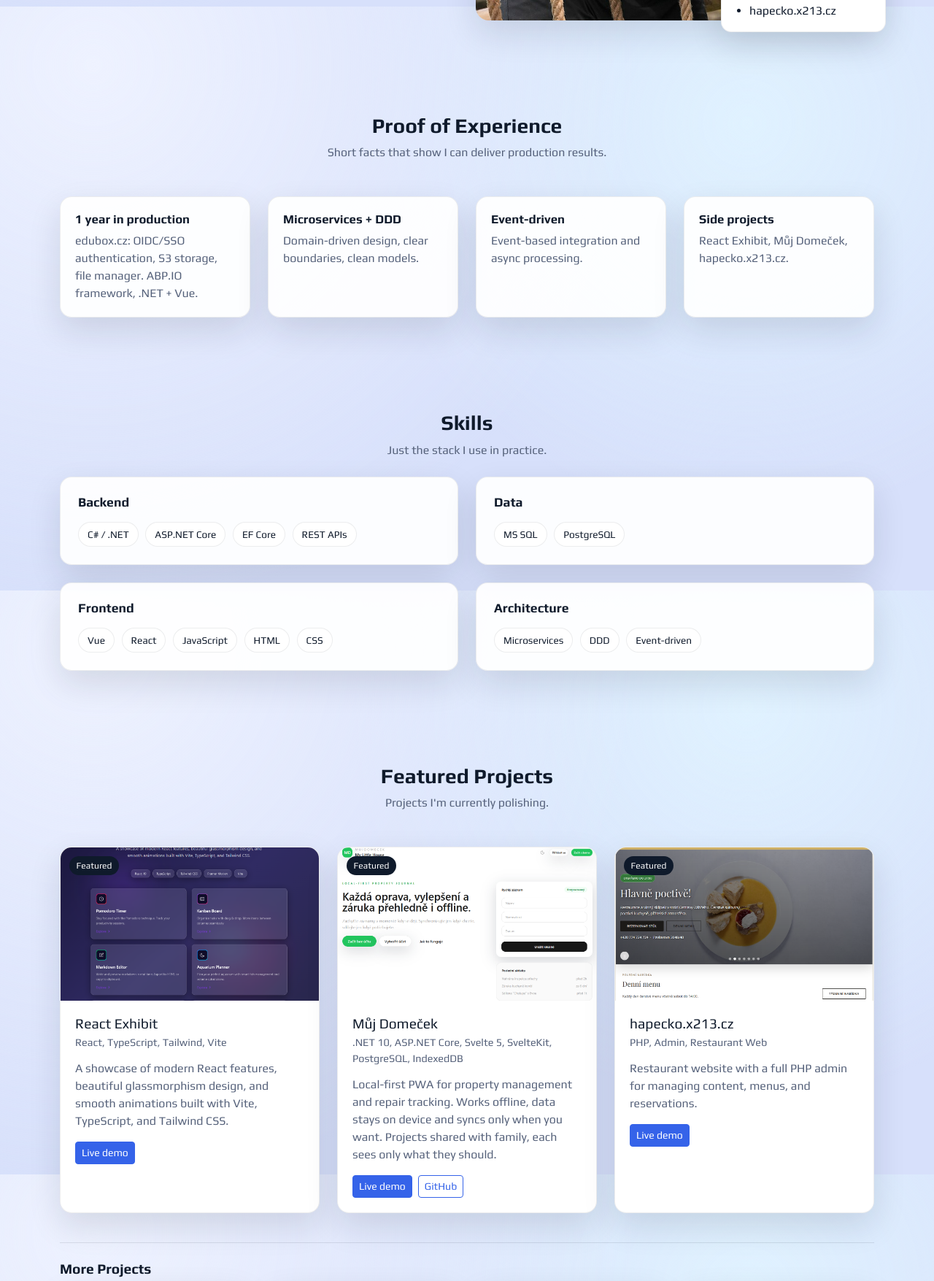
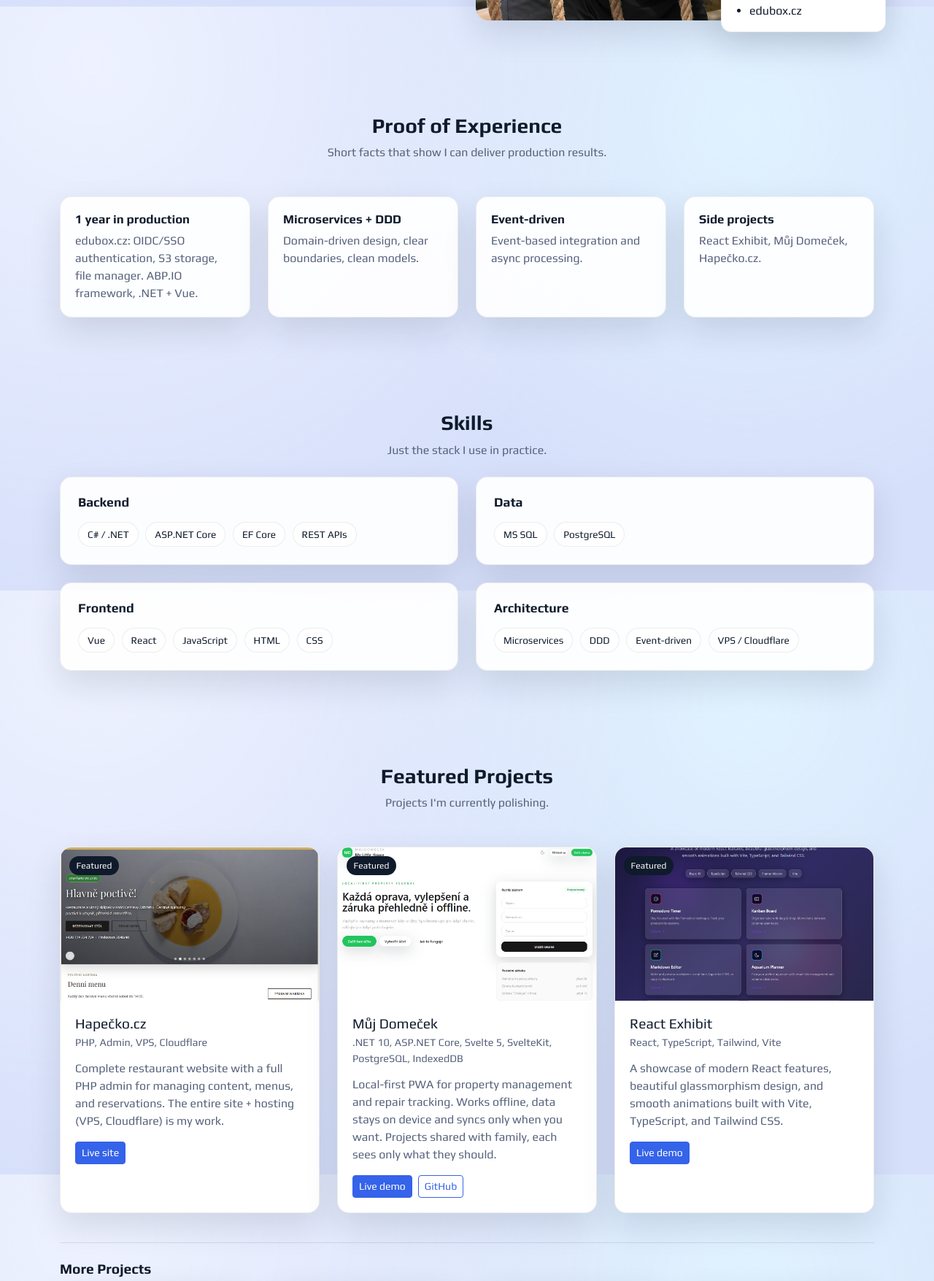
Before and after one commit to Dejwcz/portfolio, a website: page index.html in a window 1280 px wide. Shown: the part 791-2546 px from the top of the page at 73% size. Drawn offline with Linux system fonts and the light colour scheme.

Commit message:
Update Hapečko.cz project — live production, reorder featured projects
- Rename hapecko.x213.cz → Hapečko.cz with new URL hapecko.cz
- Update description: full site + hosting (VPS, Cloudflare) is my work
- Move Hapečko.cz to first featured project position
- Add VPS / Cloudflare skill chip to Architecture section
- Replace hapecko with edubox.cz in "currently working on" list

Co-Authored-By: Claude Opus 4.6 (1M context) <noreply@anthropic.com>

```diff
--- a/index.html
+++ b/index.html
@@ -263,7 +263,7 @@
                   <ul class="hero-card-list">
                     <li>React Exhibit</li>
                     <li>Můj Domeček</li>
-                    <li>hapecko.x213.cz</li>
+                    <li>edubox.cz</li>
                   </ul>
                 </div>
               </div>
@@ -340,10 +340,10 @@
                 </h3>
                 <p class="proof-text">
                   <span data-lang="cs"
-                    >React Exhibit, Můj Domeček, hapecko.x213.cz.</span
+                    >React Exhibit, Můj Domeček, Hapečko.cz.</span
                   >
                   <span data-lang="en"
-                    >React Exhibit, Můj Domeček, hapecko.x213.cz.</span
+                    >React Exhibit, Můj Domeček, Hapečko.cz.</span
                   >
                 </p>
               </div>
@@ -420,6 +420,7 @@
                   <span class="skill-chip">Microservices</span>
                   <span class="skill-chip">DDD</span>
                   <span class="skill-chip">Event-driven</span>
+                  <span class="skill-chip">VPS / Cloudflare</span>
                 </div>
               </div>
             </div>
@@ -447,40 +448,36 @@
             <div class="col-lg-4">
               <article class="project-card h-100">
                 <div class="project-media">
-                  <img
-                    src="./pictures/reactexhibit.png"
-                    alt="React Exhibit preview"
-                    loading="lazy"
-                  />
+                  <img src="./pictures/hapecko.png" alt="Hapecko preview" loading="lazy" />
                   <span class="project-badge">
                     <span data-lang="cs">Vybrané</span>
                     <span data-lang="en">Featured</span>
                   </span>
                 </div>
                 <div class="project-body">
-                  <h3 class="project-title">React Exhibit</h3>
-                  <p class="project-meta">React, TypeScript, Tailwind, Vite</p>
+                  <h3 class="project-title">Hapečko.cz</h3>
+                  <p class="project-meta">PHP, Admin, VPS, Cloudflare</p>
                   <p class="project-text">
                     <span data-lang="cs"
-                      >Ukázka moderních React features, glassmorphism designu a
-                      plynulých animací postavená na Vite, TypeScriptu a
-                      Tailwind CSS.</span
+                      >Kompletní web pro restauraci včetně PHP adminu pro správu
+                      obsahu, menu a rezervací. Celý web + hosting (VPS,
+                      Cloudflare) je moje práce.</span
                     >
                     <span data-lang="en"
-                      >A showcase of modern React features, beautiful
-                      glassmorphism design, and smooth animations built with
-                      Vite, TypeScript, and Tailwind CSS.</span
+                      >Complete restaurant website with a full PHP admin for
+                      managing content, menus, and reservations. The entire site
+                      + hosting (VPS, Cloudflare) is my work.</span
                     >
                   </p>
                   <div class="project-links">
                     <a
-                      href="https://x213.cz/ReactProject/"
+                      href="https://hapecko.cz"
                       class="btn btn-primary btn-sm"
                       target="_blank"
                       rel="noopener noreferrer"
                     >
-                      <span data-lang="cs">Ukázka</span>
-                      <span data-lang="en">Live demo</span>
+                      <span data-lang="cs">Live web</span>
+                      <span data-lang="en">Live site</span>
                     </a>
                   </div>
                 </div>
@@ -541,28 +538,34 @@
             <div class="col-lg-4">
               <article class="project-card h-100">
                 <div class="project-media">
-                  <img src="./pictures/hapecko.png" alt="Hapecko preview" loading="lazy" />
+                  <img
+                    src="./pictures/reactexhibit.png"
+                    alt="React Exhibit preview"
+                    loading="lazy"
+                  />
                   <span class="project-badge">
                     <span data-lang="cs">Vybrané</span>
                     <span data-lang="en">Featured</span>
                   </span>
                 </div>
                 <div class="project-body">
-                  <h3 class="project-title">hapecko.x213.cz</h3>
-                  <p class="project-meta">PHP, Admin, Restaurant Web</p>
+                  <h3 class="project-title">React Exhibit</h3>
+                  <p class="project-meta">React, TypeScript, Tailwind, Vite</p>
                   <p class="project-text">
                     <span data-lang="cs"
-                      >Web pro restauraci s kompletním PHP adminem pro správu
-                      obsahu, menu a rezervací.</span
+                      >Ukázka moderních React features, glassmorphism designu a
+                      plynulých animací postavená na Vite, TypeScriptu a
+                      Tailwind CSS.</span
                     >
                     <span data-lang="en"
-                      >Restaurant website with a full PHP admin for managing
-                      content, menus, and reservations.</span
+                      >A showcase of modern React features, beautiful
+                      glassmorphism design, and smooth animations built with
+                      Vite, TypeScript, and Tailwind CSS.</span
                     >
                   </p>
                   <div class="project-links">
                     <a
-                      href="https://hapecko.x213.cz"
+                      href="https://x213.cz/ReactProject/"
                       class="btn btn-primary btn-sm"
                       target="_blank"
                       rel="noopener noreferrer"
```
